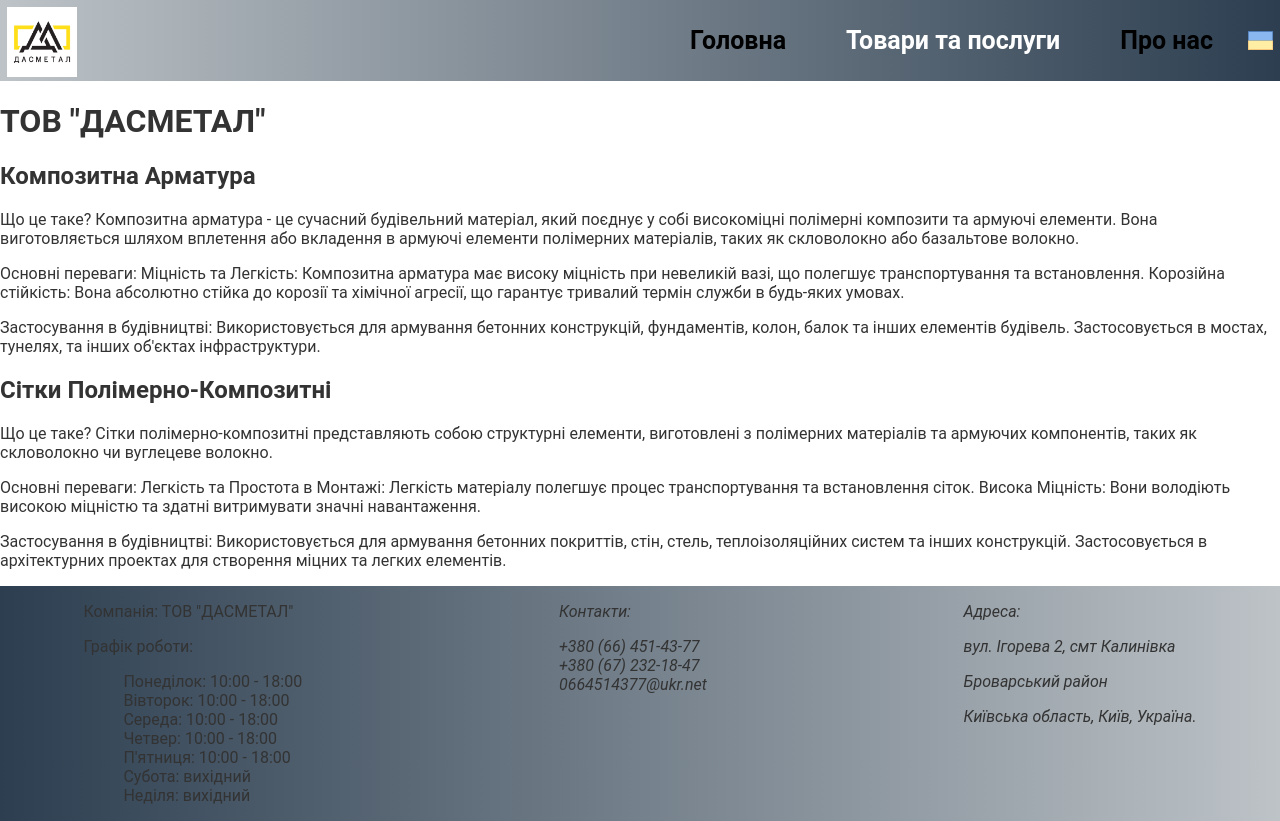
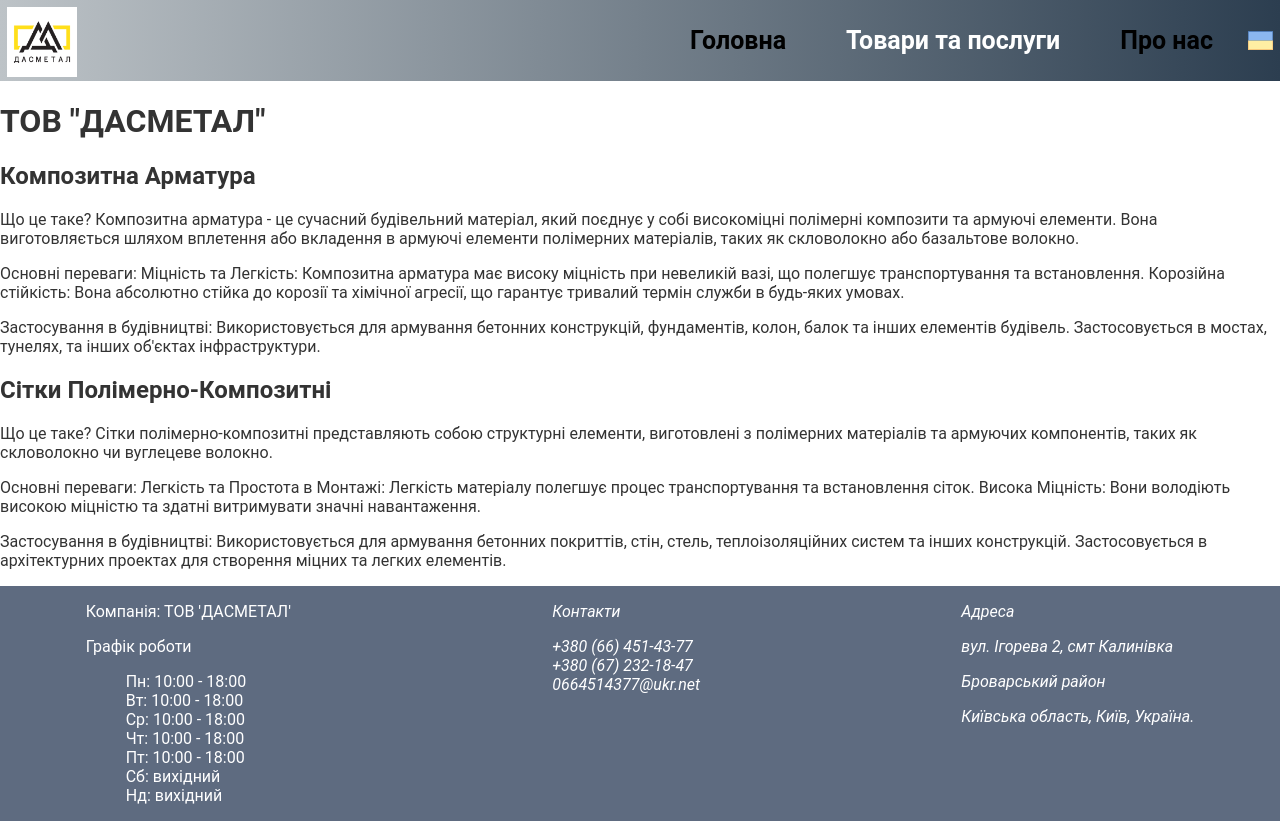
Before and after one commit to Martha-K/dasmetal, a React (Create React App) app: page /products in a window 1280 px wide. Built offline with nearby package versions, Linux system fonts and the light colour scheme; grey boxes are pictures that could not be loaded.

Commit message:
completed footer

```diff
--- a/src/components/Footer/Footer.tsx
+++ b/src/components/Footer/Footer.tsx
@@ -1,32 +1,34 @@
 import { Div, Contact, ListDay } from "./footerStyles";
+import { useTranslation } from "react-i18next";
 
 export const Footer = () => {
+  const { t } = useTranslation();
   return (
     <Div>
       <div>
-        <p>Компанія: ТОВ "ДАСМЕТАЛ"</p>
-        <p>Графік роботи:</p>
+        <p>{t("footer.title")}</p>
+        <p>{t("footer.workSchedule")}</p>
         <ListDay>
-          <li>Понеділок: 10:00 - 18:00</li>
-          <li>Вівторок: 10:00 - 18:00</li>
-          <li>Середа: 10:00 - 18:00</li>
-          <li>Четвер: 10:00 - 18:00</li>
-          <li>П'ятниця: 10:00 - 18:00</li>
-          <li>Субота: вихідний</li>
-          <li>Неділя: вихідний</li>
+          <li>{t("footer.Mon")}: 10:00 - 18:00</li>
+          <li>{t("footer.Tue")}: 10:00 - 18:00</li>
+          <li>{t("footer.Wed")}: 10:00 - 18:00</li>
+          <li>{t("footer.Thu")}: 10:00 - 18:00</li>
+          <li>{t("footer.Fri")}: 10:00 - 18:00</li>
+          <li>{t("footer.Sat")}</li>
+          <li>{t("footer.Sun")}</li>
         </ListDay>
       </div>
       <Contact>
-        <p>Контакти:</p>
+        <p>{t("footer.contact")}</p>
         <a>+380 (66) 451-43-77</a>
         <a>+380 (67) 232-18-47</a>
         <a>0664514377@ukr.net</a>
       </Contact>
       <address>
-        <p>Адреса:</p>
-        <p>вул. Ігорева 2, смт Калинівка</p>
-        <p>Броварський район</p>
-        <p>Київська область, Київ, Україна.</p>
+        <p>{t("footer.address")}</p>
+        <p>{t("footer.str")}</p>
+        <p>{t("footer.district")}</p>
+        <p>{t("footer.region")}</p>
       </address>
     </Div>
   );
--- a/src/components/Footer/footerStyles.js
+++ b/src/components/Footer/footerStyles.js
@@ -3,7 +3,8 @@
 export const Div = styled.div`
 display: flex;
 justify-content: space-around;
-background: linear-gradient(to right, #2c3e50, #bdc3c7);
+background: #5e6b80;
+color: white;
 
 `
 
--- a/src/components/Header/Header.tsx
+++ b/src/components/Header/Header.tsx
@@ -11,7 +11,7 @@
   FlagsWrapper,
   Flags,
   Navigation,
-} from "./headerStyles.js";
+} from "./headerStyles";
 import logo from "../../img/logo.jpg";
 import { Footer } from "../Footer/Footer";
 import { useTranslation } from "react-i18next";
@@ -20,6 +20,42 @@
 import uk from "../../img/flags/uk.png";
 import en from "../../img/flags/en.png";
 import ru from "../../img/flags/ru.png";
+
+// export const products = [
+//   {
+//     setka: [
+//       {
+//         asdfa: { name: "", price: "", image: "" },
+//       },
+//       {
+//         asdfa: { name: "", price: "", image: "" },
+//       },
+//       {
+//         asdfa: { name: "", price: "", image: "" },
+//       },
+//     ],
+//   },
+//   {
+//     armatura: [
+//       {
+//         asdfa: { name: "", price: "", image: "" },
+//       },
+//       {
+//         asdfa: { name: "", price: "", image: "" },
+//       },
+//       {
+//         asdfa: { name: "", price: "", image: "" },
+//       },
+//     ],
+//   },
+// ];
+
+// const a = () => <div>
+//   products.map(el => <div>{el.map(el=><div>
+//     <p>{el.name}</p>
+
+//   </div>)}</div>)
+// </div>
 
 const languages = [
   { name: "uk", img: uk },
@@ -68,8 +104,7 @@
           onMouseLeave={() => setHovered(false)}
         >
           <Flag src={activeLanguage} alt="Flag" />
-          {hovered && (
-            <Flags>
+          <Flags hovered={hovered}>
             {languages
               .filter((el) => el.img !== activeLanguage)
               .map((el) => (
@@ -80,7 +115,6 @@
                 />
               ))}
           </Flags>
-          )}
         </FlagsWrapper>
       </Div>
       <Suspense fallback={<div>Loading page...</div>}>
--- a/src/components/Header/headerStyles.js
+++ b/src/components/Header/headerStyles.ts
@@ -1,5 +1,9 @@
 import styled from "styled-components";
 import { NavLink } from "react-router-dom";
+
+interface FlagsWrapperProps {
+  hovered: boolean;
+}
 
 export const Div = styled.div`
   position: relative;
@@ -61,17 +65,15 @@
 
 export const FlagsWrapper = styled.div`
   position: absolute;
-  height: fit-content;
+  overflow: hidden;
   cursor: pointer;
   right: 7px;
   top: 28px;
+  transform-origin: top;
 `;
 
-export const Flags = styled.div`
-  /* height: 0;
-  transition: all 0.3s ease-in;
-
-  &:hover {
-    height: 20px;
-  } */
+export const Flags = styled.div<FlagsWrapperProps>`
+  overflow: hidden;
+  height: ${(props) => (props.hovered ? "54px" : 0)};
+  transition: all 0.3s ease-in-out;
 `;
--- /dev/null
+++ b/src/i18n/en/footer.json
@@ -0,0 +1,16 @@
+{
+    "title": "Company: LLC 'DASMETAL'",
+    "workSchedule": "Working Hours",
+    "Mon": "Mon",
+    "Tue": "Tue",
+    "Wed": "Wed",
+    "Thu": "Thu",
+    "Fri": "Fri",
+    "Sat": "Sat: day off",
+    "Sun": "Sun: day off",
+    "contact": "Contacts",
+    "address": "Address",
+    "str": "Igoreva Street 2, Kalinivka",
+    "district": "Brovary district",
+    "region": "Kyiv region, Kyiv, Ukraine."
+  }
--- a/src/i18n/en/index.js
+++ b/src/i18n/en/index.js
@@ -1,7 +1,8 @@
-import header from './header.json';
-import body from './body.json'
-import aboutUs from './aboutUs.json'
+import header from "./header.json";
+import body from "./body.json";
+import aboutUs from "./aboutUs.json";
+import footer from "./footer.json";
 
-const defaultExport = {header, body,aboutUs}
+const defaultExport = { header, body, aboutUs, footer };
 
 export default defaultExport;
--- /dev/null
+++ b/src/i18n/ru/footer.json
@@ -0,0 +1,16 @@
+{
+    "title": "Компания: ООО 'ДАСМЕТАЛ'",
+    "workSchedule": "График работы",
+    "Mon": "Пн",
+    "Tue": "Вт",
+    "Wed": "Ср",
+    "Thu": "Чт",
+    "Fri": "Пт",
+    "Sat": "Сб: выходной",
+    "Sun": "Вс: выходной",
+    "contact": "Контакты",
+    "address": "Адрес",
+    "str": "ул. Игорева 2, пгт Калиновка",
+    "district": "Броварской район",
+    "region": "Киевская область, Киев, Украина."
+  }
--- a/src/i18n/ru/index.js
+++ b/src/i18n/ru/index.js
@@ -1,7 +1,8 @@
-import header from './header.json';
-import body from './body.json'
+import header from "./header.json";
+import body from "./body.json";
+import aboutUs from "./aboutUs.json";
+import footer from "./footer.json";
 
-import aboutUs from './aboutUs.json'
+const defaultExport = { header, body, aboutUs, footer };
 
-const defaultExport = {header, body,aboutUs}
 export default defaultExport;
--- /dev/null
+++ b/src/i18n/uk/footer.json
@@ -0,0 +1,17 @@
+{
+    "title": "Компанія: ТОВ 'ДАСМЕТАЛ'",
+    "workSchedule": "Графік роботи",
+    "Mon":"Пн",
+    "Tue":"Вт",
+    "Wed":"Ср",
+    "Thu":"Чт",
+    "Fri":"Пт",
+    "Sat":"Сб: вихідний",
+    "Sun":"Нд: вихідний",
+    "contact":"Контакти",
+    "address":"Адреса",
+    "str":"вул. Ігорева 2, смт Калинівка",
+    "district":"Броварський район",
+    "region":"Київська область, Київ, Україна."
+
+}
--- a/src/i18n/uk/index.js
+++ b/src/i18n/uk/index.js
@@ -1,7 +1,8 @@
-import header from './header.json';
-import body from './body.json'
-import aboutUs from './aboutUs.json'
+import header from "./header.json";
+import body from "./body.json";
+import aboutUs from "./aboutUs.json";
+import footer from "./footer.json";
 
-const defaultExport = {header, body,aboutUs}
+const defaultExport = { header, body, aboutUs, footer };
 
 export default defaultExport;
--- a/src/pages/Home.tsx
+++ b/src/pages/Home.tsx
@@ -11,7 +11,16 @@
 import slide4 from "../img/slide4.jpg";
 import slide from "../img/slide.jpg";
 import setka from "../img/setka.jpg";
-import { StyledSlide, Hero, StyledDiv,CompanyDescription,Title } from "./homeStyles";
+import {
+  StyledSlide,
+  Hero,
+  StyledDiv,
+  CompanyDescription,
+  Title,
+  FittingsInfo,
+  Text,
+  Subtitle,
+} from "./homeStyles";
 import { useTranslation } from "react-i18next";
 
 export const Home = () => {
@@ -48,10 +57,23 @@
       </Hero>
       <CompanyDescription>
         <Title> {t("body.title")}</Title>
-        <h2>{t("body.subtitle")}</h2>
-        <p>{t("body.introduction")}</p>
-        <p>{t("body.keyStrengths")}</p>
-        <p>{t("body.versatileConstructionApplications")}</p>
+        <Subtitle>{t("body.subtitle")}</Subtitle>
+        <FittingsInfo>
+          <Text>{t("body.introduction")}</Text>
+          <img src="https://www.simplilearn.com/ice9/free_resources_article_thumb/what_is_image_Processing.jpg" alt="photo" width='360px'/>
+        </FittingsInfo>
+        <FittingsInfo>
+
+          <img src="https://www.simplilearn.com/ice9/free_resources_article_thumb/what_is_image_Processing.jpg" alt="photo" width='360px'/>
+          <Text>{t("body.keyStrengths")}</Text>
+        </FittingsInfo>
+        <FittingsInfo>
+          <Text>{t("body.versatileConstructionApplications")}</Text>
+          <img src="https://www.simplilearn.com/ice9/free_resources_article_thumb/what_is_image_Processing.jpg" alt="photo" width='360px'/>
+        </FittingsInfo>
+
+        {/* <p>{t("body.keyStrengths")}</p> */}
+        {/* <p>{t("body.versatileConstructionApplications")}</p> */}
         <h2>{t("body.secondSubtitle")}</h2>
         <p>{t("body.overview")}</p>
         <p>{t("body.advantachesAtGlanze")}</p>
--- a/src/pages/homeStyles.js
+++ b/src/pages/homeStyles.js
@@ -7,11 +7,12 @@
   width: 100%;
   display: block;
   margin: auto;
-
+  border-radius: 20px;
 `;
 
 export const Hero = styled.div`
-  background-color: #bdc3c7;
+  /* background-color: #bdc3c7; */
+  margin-top: 30px;
 `
 
 export const StyledDiv = styled.div`
@@ -28,5 +29,20 @@
 `
 
 export const Title = styled.h1`
-font-size: 70px
+font-size: 70px;
 `
+
+export const FittingsInfo = styled.div`
+display: flex;
+justify-content: space-evenly;
+`
+
+export const Text = styled.p`
+max-width: 460px;
+font-size: 20px;
+text-align: left;
+`
+
+export const Subtitle = styled.h2`
+font-size: 35px;
+`
```
Lines whose indentation alone changed are shown as unchanged.
